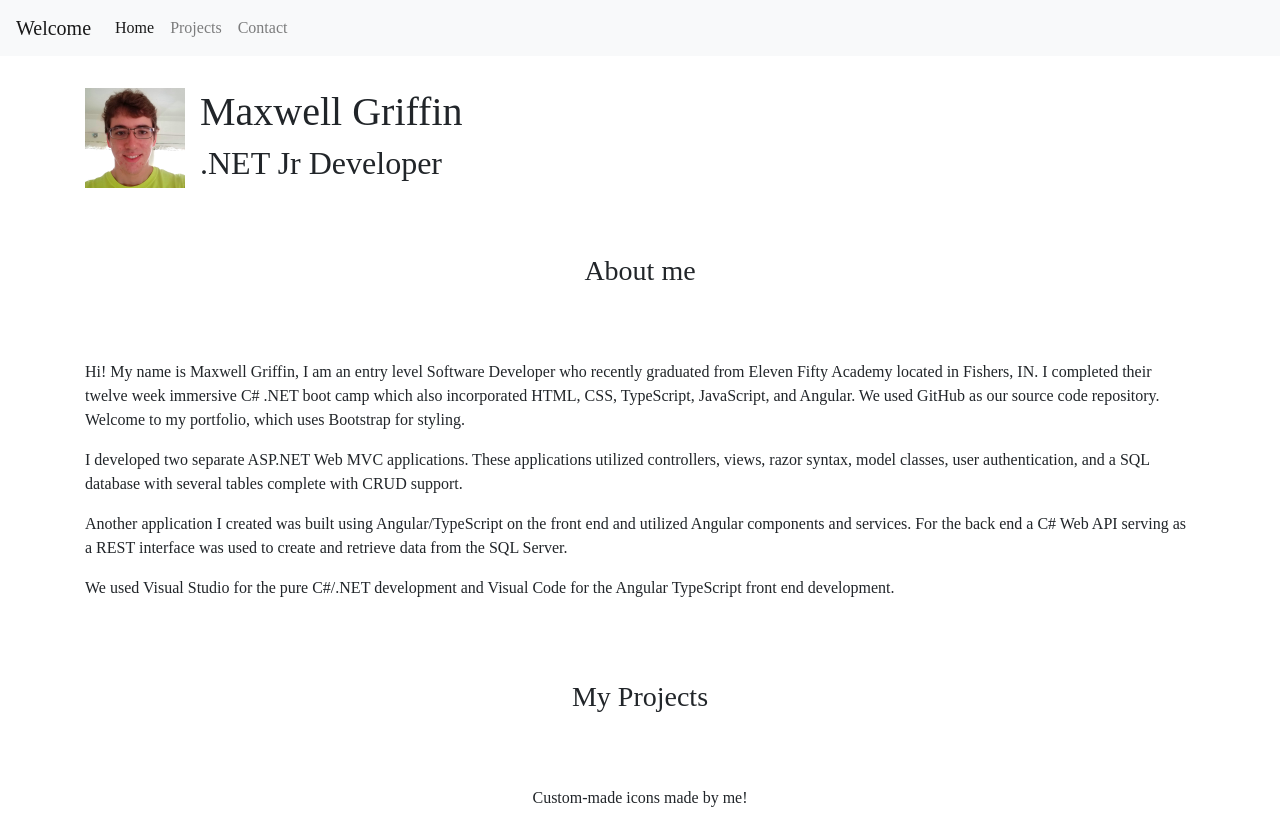
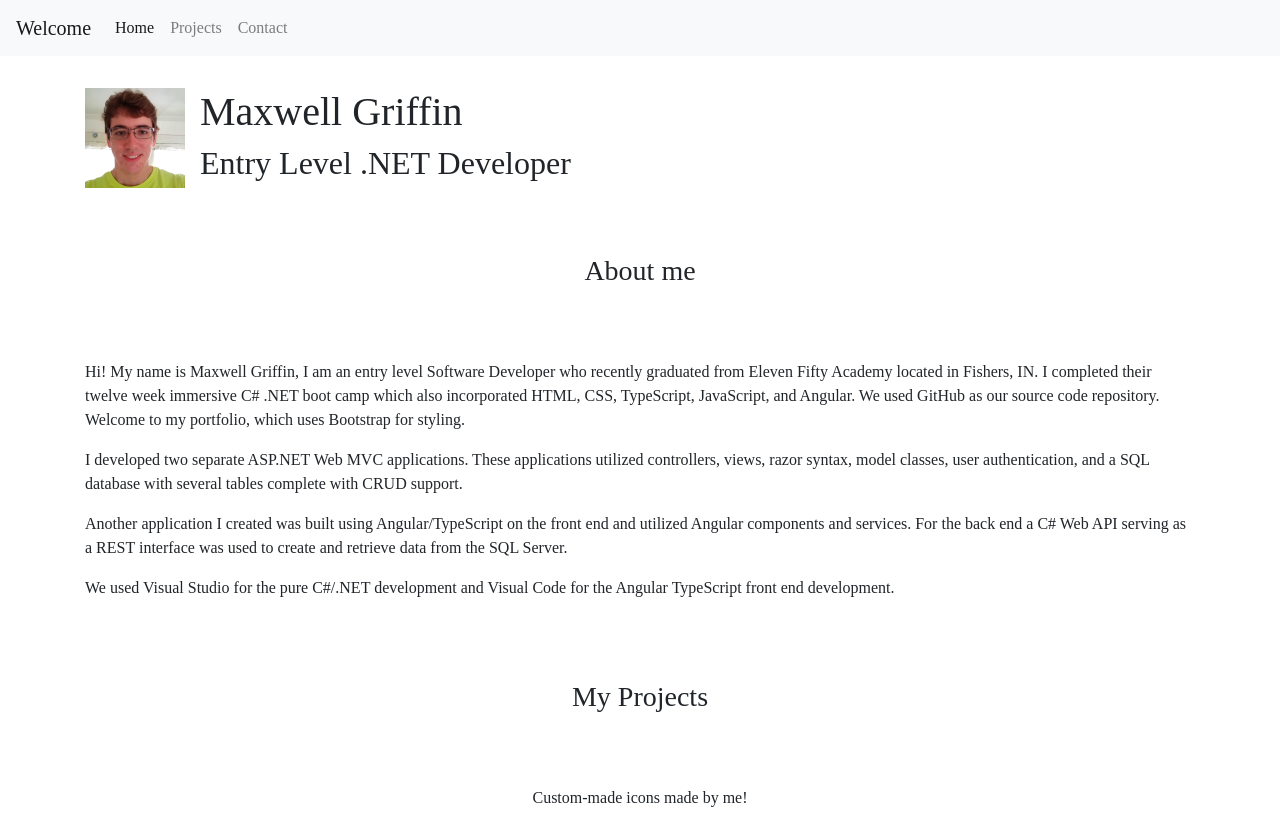
Before and after one commit to MaxwellGriffin/Portfolio, a plain HTML site: page index.html in a window 1280 px wide. Shown: the top 813 px of the page. Drawn offline with nearby package versions, Linux system fonts and the light colour scheme.

Commit message:
Changed to entry level

```diff
--- a/index.html
+++ b/index.html
@@ -80,7 +80,7 @@
                         <h1>Maxwell Griffin</h1>
                     </div>
                     <div class="row">
-                        <h2>.NET Jr Developer</h2>
+                        <h2>Entry Level .NET Developer</h2>
                     </div>
                 </div>
             </div>
```
